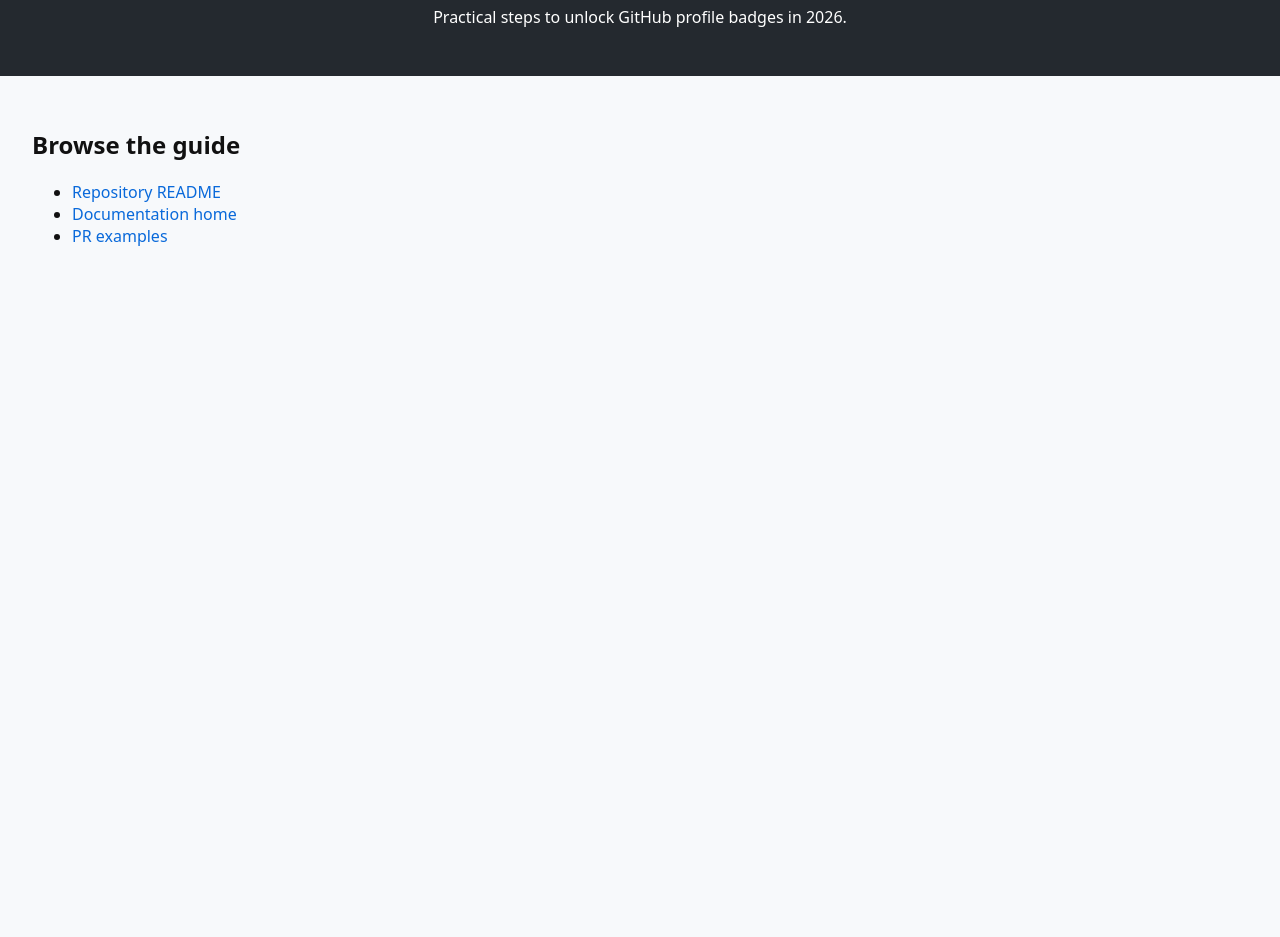
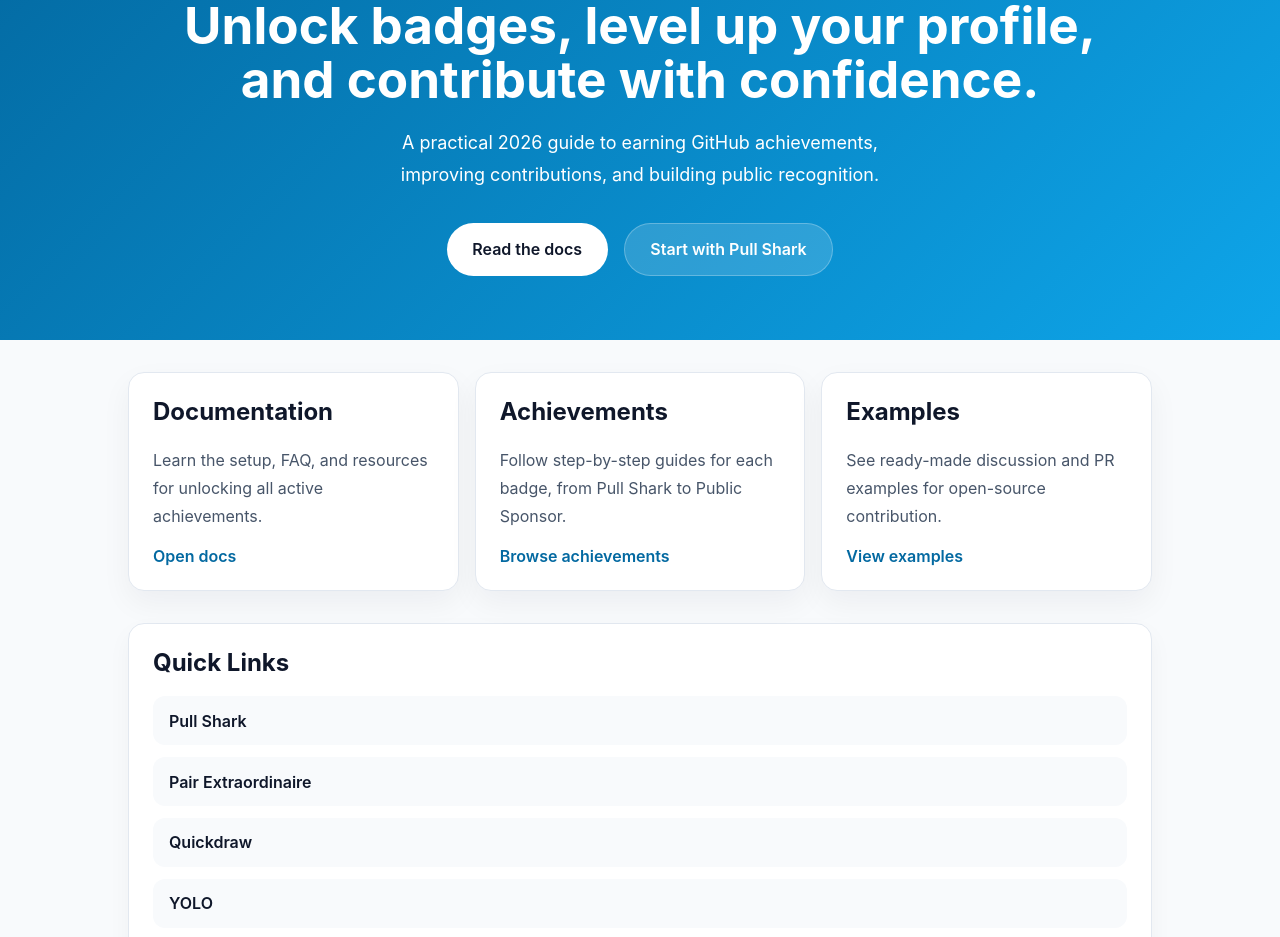
Before and after one commit to dinalegw/github-achievements-guide, a plain HTML site: page website/index.html in a window 1280 px wide. Shown: the part 112-1049 px from the top of the page. Before the commit the page ends 800 px from the top, so only its background shows below. Drawn offline with Linux system fonts and the light colour scheme.

Commit message:
github-profile-achievements-guide

```diff
--- a/website/index.html
+++ b/website/index.html
@@ -7,20 +7,55 @@
   <link rel="stylesheet" href="style.css">
 </head>
 <body>
-  <header>
-    <h1>GitHub Achievements Guide</h1>
-    <p>Practical steps to unlock GitHub profile badges in 2026.</p>
-  </header>
-  <main>
-    <section>
-      <h2>Browse the guide</h2>
-      <ul>
-        <li><a href="../README.md">Repository README</a></li>
-        <li><a href="../docs/index.md">Documentation home</a></li>
-        <li><a href="../examples/pull-request-examples.md">PR examples</a></li>
-      </ul>
-    </section>
-  </main>
+  <div class="page-shell">
+    <header class="hero">
+      <div class="hero-inner">
+        <p class="eyebrow">GitHub Profile Achievements</p>
+        <h1>Unlock badges, level up your profile, and contribute with confidence.</h1>
+        <p class="hero-text">A practical 2026 guide to earning GitHub achievements, improving contributions, and building public recognition.</p>
+        <div class="hero-actions">
+          <a class="button primary" href="../docs/index.md">Read the docs</a>
+          <a class="button secondary" href="../achievements/pull-shark/README.md">Start with Pull Shark</a>
+        </div>
+      </div>
+    </header>
+    <main class="content">
+      <section class="grid">
+        <article>
+          <h2>Documentation</h2>
+          <p>Learn the setup, FAQ, and resources for unlocking all active achievements.</p>
+          <a href="../docs/index.md">Open docs</a>
+        </article>
+        <article>
+          <h2>Achievements</h2>
+          <p>Follow step-by-step guides for each badge, from Pull Shark to Public Sponsor.</p>
+          <a href="../achievements/pull-shark/README.md">Browse achievements</a>
+        </article>
+        <article>
+          <h2>Examples</h2>
+          <p>See ready-made discussion and PR examples for open-source contribution.</p>
+          <a href="../examples/pull-request-examples.md">View examples</a>
+        </article>
+      </section>
+      <section class="achievement-list">
+        <h2>Quick Links</h2>
+        <ul>
+          <li><a href="../achievements/pull-shark/README.md">Pull Shark</a></li>
+          <li><a href="../achievements/pair-extraordinaire/README.md">Pair Extraordinaire</a></li>
+          <li><a href="../achievements/quickdraw/README.md">Quickdraw</a></li>
+          <li><a href="../achievements/yolo/README.md">YOLO</a></li>
+          <li><a href="../achievements/galaxy-brain/README.md">Galaxy Brain</a></li>
+          <li><a href="../achievements/starstruck/README.md">Starstruck</a></li>
+          <li><a href="../achievements/heart-on-your-sleeve/README.md">Heart On Your Sleeve</a></li>
+          <li><a href="../achievements/open-sourcerer/README.md">Open Sourcerer</a></li>
+          <li><a href="../achievements/public-sponsor/README.md">Public Sponsor</a></li>
+        </ul>
+      </section>
+    </main>
+    <footer class="site-footer">
+      <p>Built for GitHub contribution learners and open-source profile builders.</p>
+    </footer>
+  </div>
   <script src="script.js"></script>
 </body>
 </html>
--- a/website/script.js
+++ b/website/script.js
@@ -1 +1,3 @@
-document.addEventListener('DOMContentLoaded', () => { console.log('GitHub Achievements Guide loaded.'); });
+document.addEventListener('DOMContentLoaded', () => {
+  console.log('GitHub Achievements Guide website loaded');
+});
--- a/website/style.css
+++ b/website/style.css
@@ -1,5 +1,26 @@
-body { font-family: system-ui, -apple-system, BlinkMacSystemFont, 'Segoe UI', sans-serif; margin: 0; padding: 0; background: #f7f9fb; color: #111; }
-header { background: #24292f; color: white; padding: 2rem; text-align: center; }
-main { padding: 2rem; }
-a { color: #0969da; text-decoration: none; }
-a:hover { text-decoration: underline; }
+body { margin: 0; font-family: Inter, system-ui, -apple-system, BlinkMacSystemFont, 'Segoe UI', sans-serif; color: #0f172a; background: #f8fafc; }
+.page-shell { min-height: 100vh; display: flex; flex-direction: column; }
+.hero { background: linear-gradient(135deg, #0369a1 0%, #0ea5e9 100%); color: white; padding: 4rem 1.5rem; text-align: center; }
+.hero-inner { max-width: 960px; margin: 0 auto; }
+.eyebrow { text-transform: uppercase; letter-spacing: .2em; opacity: .85; margin-bottom: 1rem; font-size: .875rem; }
+h1 { font-size: clamp(2.5rem, 4vw, 4rem); margin: 0; line-height: 1.05; }
+.hero-text { max-width: 34rem; margin: 1.25rem auto 0; font-size: 1.125rem; line-height: 1.8; }
+.hero-actions { display: flex; flex-wrap: wrap; justify-content: center; gap: 1rem; margin-top: 2rem; }
+.button { display: inline-flex; align-items: center; justify-content: center; padding: 0.95rem 1.6rem; border-radius: 999px; font-weight: 600; text-decoration: none; transition: transform .2s ease, box-shadow .2s ease; }
+.button:hover { transform: translateY(-2px); }
+.primary { background: white; color: #0f172a; }
+.secondary { background: rgba(255,255,255,.15); color: white; border: 1px solid rgba(255,255,255,.25); }
+.content { max-width: 1024px; width: 100%; margin: 2rem auto 3rem; padding: 0 1.5rem; }
+.grid { display: grid; gap: 1rem; grid-template-columns: repeat(auto-fit, minmax(220px, 1fr)); }
+article { background: white; border: 1px solid #e2e8f0; border-radius: 1rem; padding: 1.5rem; box-shadow: 0 12px 30px rgba(15,23,42,.05); }
+article h2 { margin-top: 0; }
+article p { color: #475569; line-height: 1.75; }
+article a { color: #0369a1; text-decoration: none; font-weight: 600; }
+.article a:hover { text-decoration: underline; }
+.achievement-list { background: white; border: 1px solid #e2e8f0; border-radius: 1rem; padding: 1.5rem; box-shadow: 0 10px 24px rgba(15,23,42,.04); margin-top: 2rem; }
+.achievement-list h2 { margin-top: 0; }
+.achievement-list ul { list-style: none; padding: 0; margin: 0; display: grid; gap: 0.75rem; }
+.achievement-list li { border-radius: .75rem; padding: .9rem 1rem; background: #f8fafc; }
+.achievement-list a { color: #0f172a; text-decoration: none; font-weight: 600; }
+.site-footer { background: #e2e8f0; padding: 1rem 1.5rem; text-align: center; font-size: .95rem; color: #475569; }
+@media (max-width: 640px) { .hero { padding: 3rem 1rem; } .button { width: 100%; } }
```
Also changed, not shown: 11 other files.
